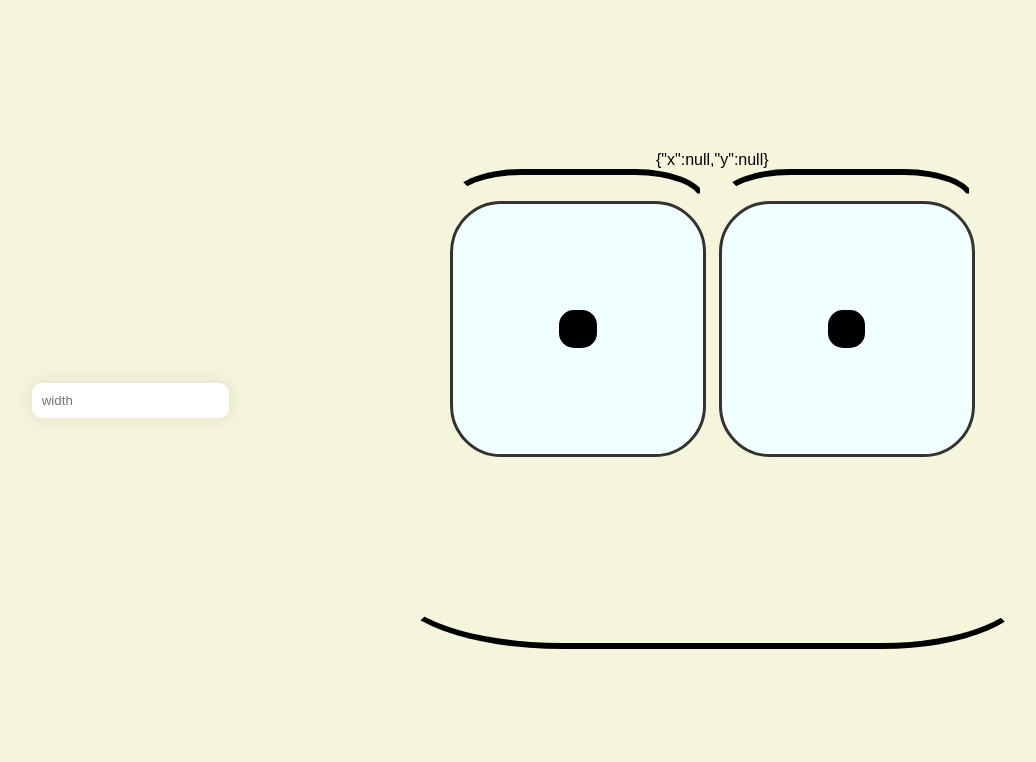
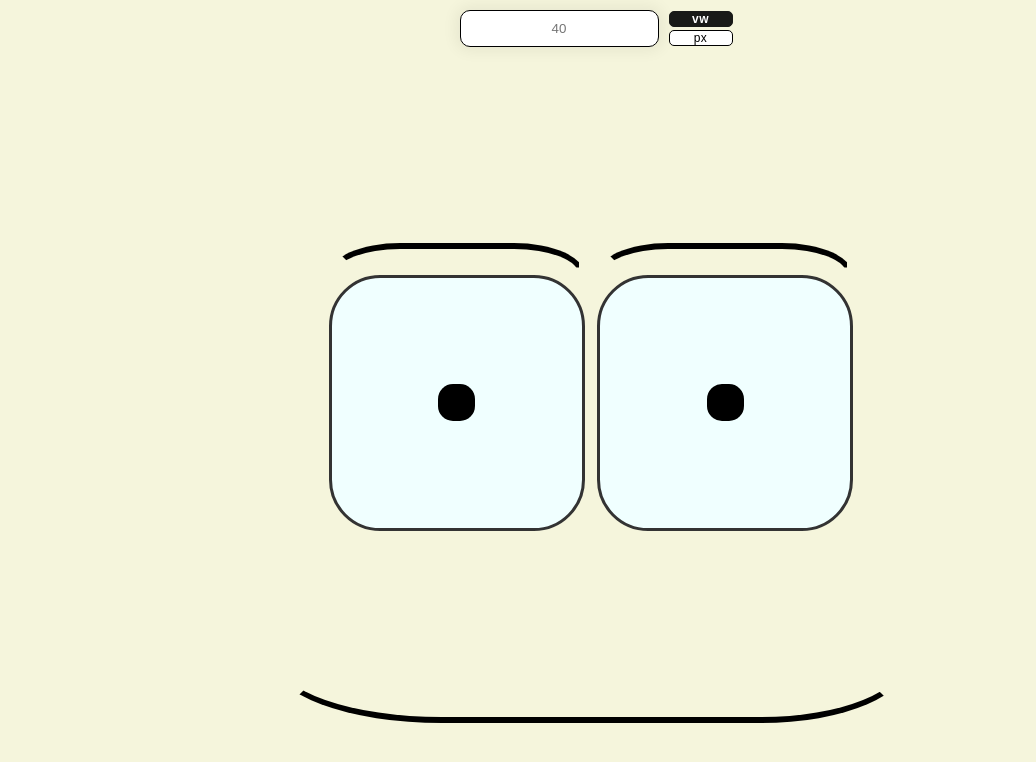
Before and after one commit to mkuenzl/animate-cursor, a React (Create React App) app: page / in a window 1280 px wide. Shown: the top 762 px of the page, without its empty margins (49-1085 px from the left). Built offline with nearby package versions, Linux system fonts and the light colour scheme.

Commit message:
added buttons to select width unit

```diff
--- a/src/App.js
+++ b/src/App.js
@@ -1,8 +1,6 @@
 import Face from "./components/Face";
 import Form from "./components/form/Form";
 import "./index.css";
-import TextInput from "./components/form/TextInput";
-import customRules from "./components/form/Rules";
 
 function App() {
 	return (
--- a/src/components/Face.jsx
+++ b/src/components/Face.jsx
@@ -8,12 +8,11 @@ let containerCenterPositionX = 0;
 let containerCenterPositionY = 0;
 
 function Face() {
-	const mousePosition = useMousePosition();
+	useMousePosition();
 
 	return (
 		<div className="container">
 			<div className="face" ref={setPosition}>
-				{JSON.stringify(mousePosition)}
 				<div className="eyebrows">
 					<Eyebrow />
 					<Eyebrow />
--- a/src/components/features/Eye.css
+++ b/src/components/features/Eye.css
@@ -18,10 +18,6 @@
 
 .eye {
 	display: flex;
-	/* background-image: url('../../assets/images/logo.svg');
-    background-repeat: no-repeat;
-    background-position: center center;
-    background-size: cover; */
 	width: 40%;
 	height: 80%;
 	border: 0.25vw solid #333;
--- /dev/null
+++ b/src/components/form/Button.css
@@ -0,0 +1,24 @@
+.buttonGroup {
+	display: flex;
+	flex-direction: column;
+	gap: 0.2em;
+}
+
+.customButton {
+	width: 5vw;
+	height: 100%;
+	letter-spacing: 0.5px;
+	background-color: #ffffff;
+	color: rgb(0, 0, 0);
+	font-size: 12px;
+	border: 1.5px solid #000000;
+	border-radius: 5px;
+	cursor: pointer;
+}
+
+.active {
+	background-color: rgb(25, 26, 24);
+	color: white;
+	border: 1.5px solid rgb(25, 26, 24);
+	font-weight: bold;
+}
--- /dev/null
+++ b/src/components/form/ButtonGroup.jsx
@@ -0,0 +1,33 @@
+import React, { useState } from "react";
+import "./Button.css";
+
+// const type = ["px", "vw", "em", "%"];
+
+const ButtonGroup = ({ buttons, handleClickFunction }) => {
+	// make first button selected otherwise useState(-1)
+	const [clickedId, setClickedId] = useState(0);
+
+	const handleClick = (event, id) => {
+		setClickedId(id);
+		handleClickFunction(event);
+	};
+
+	return (
+		<div className="buttonGroup">
+			{buttons.map((buttonLabel, id) => {
+				return (
+					<button
+						key={id}
+						name={buttonLabel}
+						onClick={(event) => handleClick(event, id)}
+						className={id === clickedId ? "customButton active" : "customButton"}
+					>
+						{buttonLabel}
+					</button>
+				);
+			})}
+		</div>
+	);
+};
+
+export default ButtonGroup;
--- /dev/null
+++ b/src/components/form/Form.css
@@ -0,0 +1,24 @@
+.input_form {
+	display: flex;
+	flex-direction: row;
+	flex-basis: 100%;
+	justify-content: center;
+	align-items: center;
+	flex: 1;
+}
+
+.container_form-label {
+	justify-content: center;
+	align-items: center;
+	padding: 10px;
+}
+
+input[type="text"] {
+	padding: 10px;
+	margin: 10px 0;
+	border: 0.1vw solid black;
+	margin: auto;
+	box-shadow: 0 0 15px 4px rgba(0, 0, 0, 0.06);
+	border-radius: 10px;
+	text-align: center;
+}
--- a/src/components/form/Form.jsx
+++ b/src/components/form/Form.jsx
@@ -1,12 +1,26 @@
 import React, { Component } from "react";
-import "../../index.css";
+import "./Form.css";
+import ButtonGroup from "./ButtonGroup";
 
 export class Form extends Component {
+	constructor(props) {
+		super(props);
+		this.state = { unitTypes: ["vw", "px"], unit: "vw", width: "40" };
+	}
+
 	render() {
-		const update = (value, cssVariable) => {
+		//let activeType = unitTypes[0];
+
+		const update = (value, measure, cssVariable) => {
 			const root = document.getElementById("root");
+			this.setState({ width: value });
+			root.style.setProperty(cssVariable, value + measure);
+		};
 
-			root.style.setProperty(cssVariable, value);
+		const setActiveType = (event) => {
+			this.setState({ measurement: event.target.name });
+			update(this.state.width, event.target.name, "--width");
+			// console.log(event.target.name);
 		};
 
 		return (
@@ -18,14 +32,14 @@ export class Form extends Component {
 							name="width"
 							minLength="3"
 							maxLength="20"
-							placeholder="width"
-							required
-							onChange={(e) => update(e.target.value, "--width")}
+							placeholder="40"
+							onChange={(e) => update(e.target.value, this.state.unit, "--width")}
 						/>
 					</div>
 					{/* <TextInput id="email" customRules={customRules} validate="weirdRule" />
                             <TextInput id="userName" validate="numeric" /> */}
 				</form>
+				<ButtonGroup buttons={this.state.unitTypes} handleClickFunction={setActiveType} />
 			</div>
 		);
 	}
--- a/src/index.css
+++ b/src/index.css
@@ -41,7 +41,7 @@ body {
 
 .container_app {
 	display: flex;
-	flex-direction: row;
+	flex-direction: column;
 	gap: 2vw;
 }
 
@@ -49,30 +49,6 @@ body {
 	display: flex;
 	justify-content: center;
 	align-items: center;
-}
-
-.input_form {
-	display: flex;
-	flex-direction: column;
-	flex-basis: 100%;
-	justify-content: center;
-	align-items: center;
-	flex: 1;
-}
-
-.container_form-label {
-	justify-content: center;
-	align-items: center;
-	padding: 10px;
-}
-
-input[type="text"] {
-	padding: 10px;
-	margin: 10px 0;
-	border: 0;
-	margin: auto;
-	box-shadow: 0 0 15px 4px rgba(0, 0, 0, 0.06);
-	border-radius: 10px;
 }
 
 .container_face {
```
